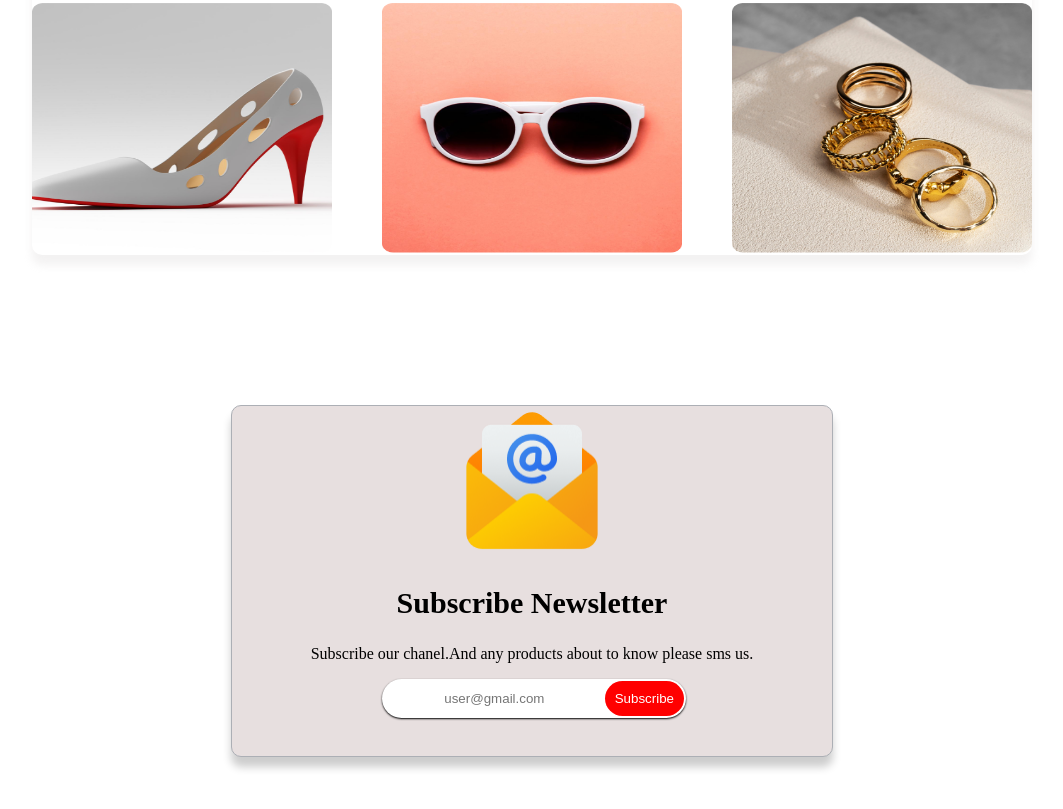
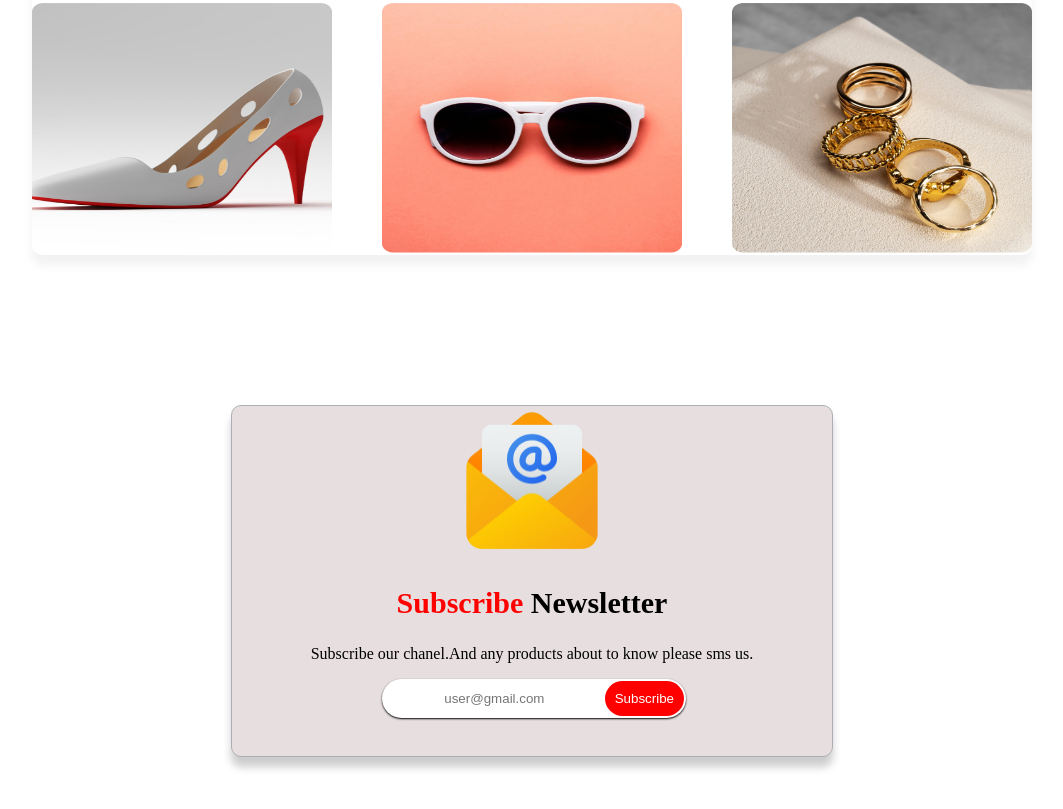
Before and after one commit to BorshaDevi/Project-new-year-sale-file, a plain HTML site: page index.html in a window 1280 px wide. Shown: the part 4705-5514 px from the top of the page, without its empty margins (108-1171 px from the left). Drawn offline with nearby package versions, Linux system fonts and the light colour scheme.

Commit message:
add text

```diff
--- a/index.html
+++ b/index.html
@@ -121,7 +121,7 @@
         <section class="email">
             <div class="email-tag">
                 <img class="email-img" src="images/Group 61.png">
-                <h1 class="email-tag-tit">Subscribe Newsletter</h1>
+                <h1 class="email-tag-tit"><span>Subscribe </span>Newsletter</h1>
                 <p class="email-tag-des">Subscribe our chanel.And any products about to know please sms us.</p>
             </div>
             <div class="input">
```
